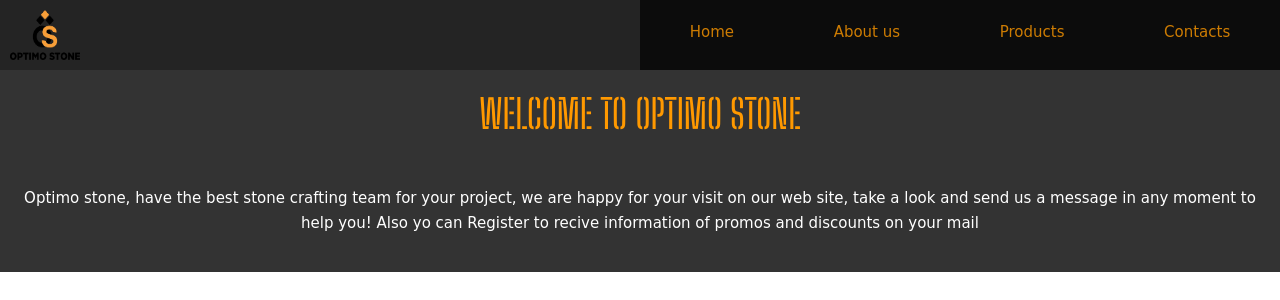
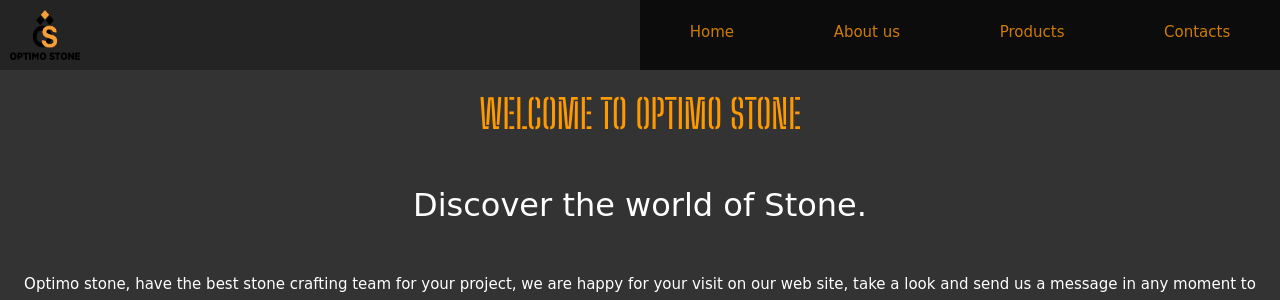
Before and after one commit to Docemiles/OptimoStone, a plain HTML site: page index.html in a window 1280 px wide. Shown: the top 300 px of the page. Drawn offline with nearby package versions, Linux system fonts and the light colour scheme; a web font is replaced by a local one.

Commit message:
modificaciones 2

```diff
--- a/index.html
+++ b/index.html
@@ -26,7 +26,7 @@
         </nav>
     <main class="main"><!--TITLE-->
         <h1 class="title">WELCOME TO OPTIMO STONE</h1>
-
+        <h2>Discover the world of Stone.</h2>
         <p>Optimo stone, have the best stone crafting team for your project, we are happy for your visit on our web site, take a look and send us a message in any moment to help you! Also yo can Register to recive information of promos and discounts on your mail </p>
     </main>
         <section id="products">
```
